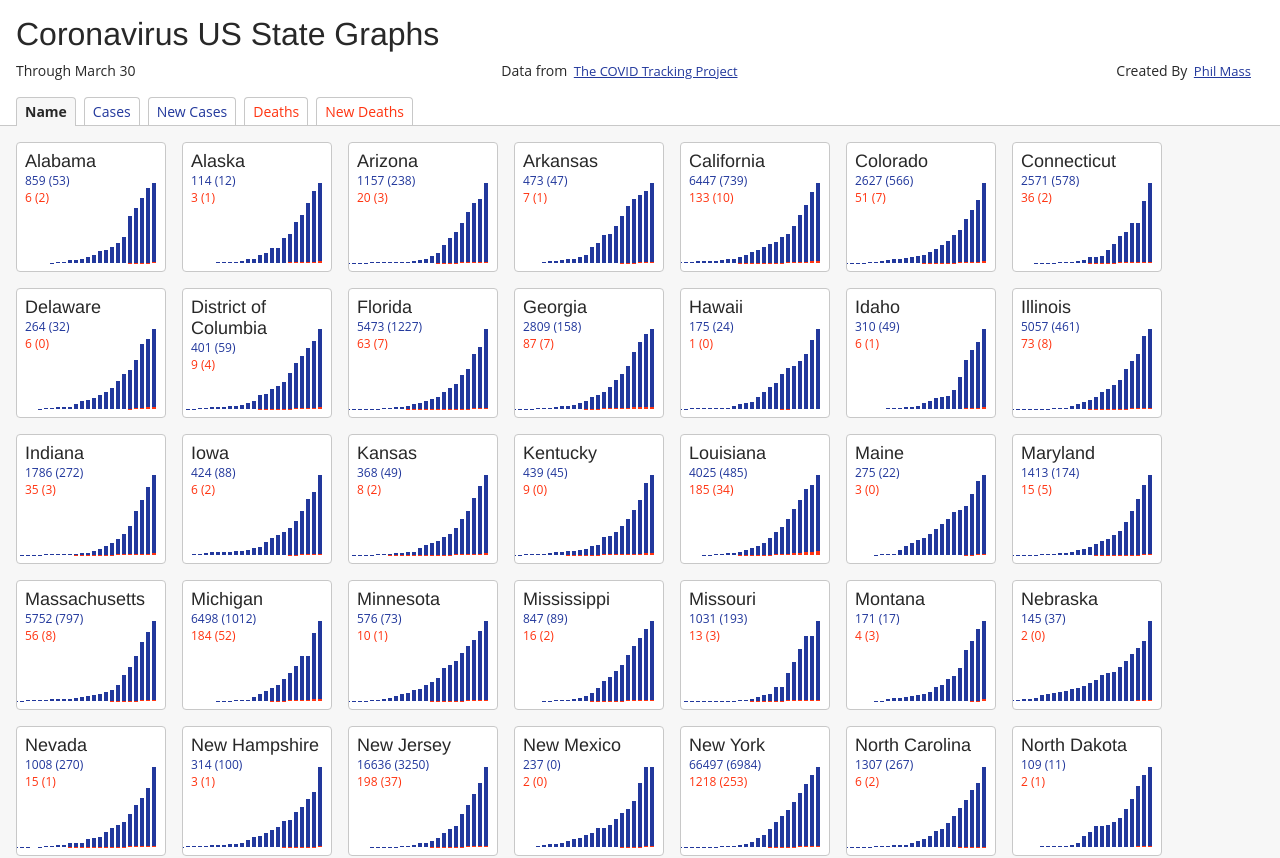
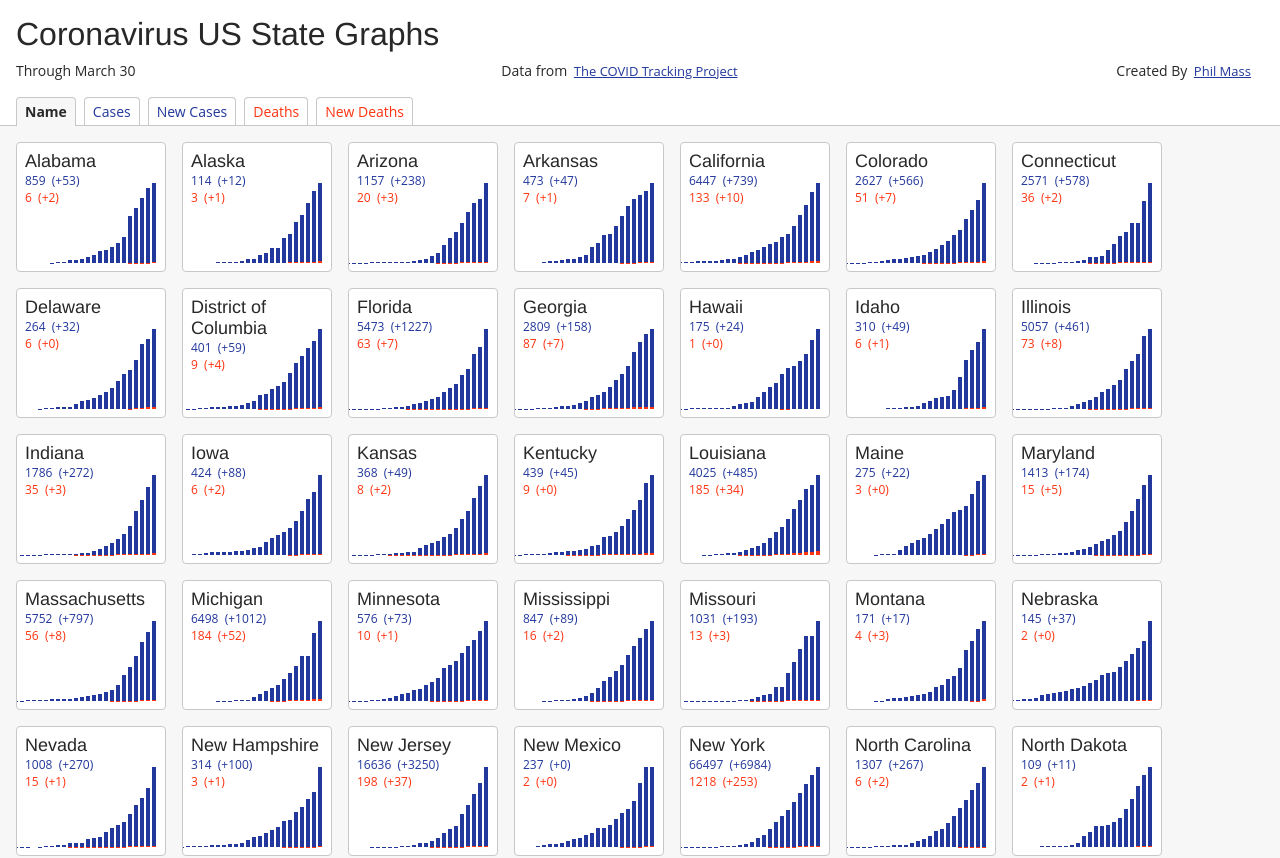
Before and after one commit to philrmass/corona-graphs, a React app: page / in a window 1280 px wide. Shown: the top 858 px of the page. Built offline with nearby package versions, Linux system fonts and the light colour scheme; the HTML template or start-up script is replaced by a standard one.

Commit message:
add plus to new numbers

```diff
--- a/src/components/MiniGraph.js
+++ b/src/components/MiniGraph.js
@@ -68,10 +68,10 @@ function MiniGraph({
         </div>
         <div className={styles.subtitle}>
           <div className={'positiveText'}>
-            {`${state.positiveMax} (${state.positiveNew})`}
+            {`${state.positiveMax}  (+${state.positiveNew})`}
           </div>
           <div className={'deathText'}>
-            {`${state.deathMax} (${state.deathNew})`}
+            {`${state.deathMax}  (+${state.deathNew})`}
           </div>
         </div>
       </div>
--- a/src/index.css
+++ b/src/index.css
@@ -50,6 +50,7 @@ body {
 
 .positiveText {
   color: var(--blue);
+  white-space: pre;
 }
 
 .death {
@@ -58,4 +59,5 @@ body {
 
 .deathText {
   color: var(--red);
+  white-space: pre;
 }
```
